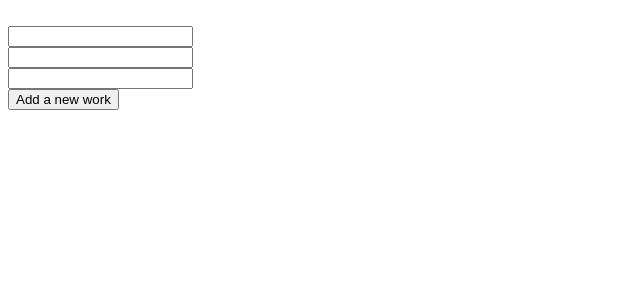
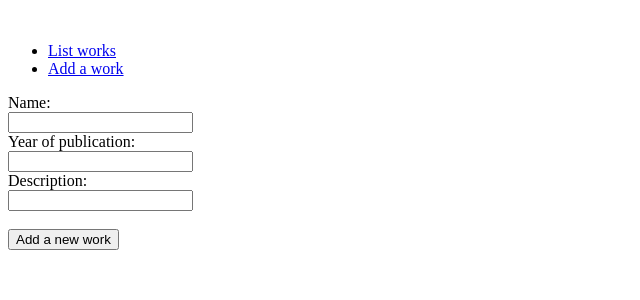
Before and after one commit to Viannaiv/My-Bookself, a Flask app: page /works/new/ in a window 1280 px wide. Shown: the top 300 px of the page, without its empty margins (0-640 px from the left). Run offline with Flask 2, Linux system fonts and the light colour scheme.

Commit message:
added links to other pages in layout.html and added a functionality for modifying work descriptions

```diff
--- a/application/templates/layout.html
+++ b/application/templates/layout.html
@@ -6,9 +6,14 @@
     </head>
 
     <body>
+      <ul>
+        <li><a href="{{ url_for('works_index') }}">List works</a></li>
+        <li><a href="{{ url_for('works_form') }}">Add a work</a></li>
+      </ul>
+
       {% block body %}
       <p>
-	Tähän tuodaan sisältö muualta.
+	      Content.
       </p>
       {% endblock %}
     </body>
--- a/application/templates/works/list.html
+++ b/application/templates/works/list.html
@@ -12,6 +12,11 @@
       <td>{{ work.name }}</td>
       <td>{{ work.published }}</td>
       <td>{{ work.description }}</td>
+      <td>
+        <form method="POST" action="{{ url_for('work_reset_description', work_id=work.id) }}">
+          <input type="submit" value="Reset description"/>
+        </form>
+      </td>
     </tr>
     {% endfor %}
   </table>
--- a/application/templates/works/new.html
+++ b/application/templates/works/new.html
@@ -2,9 +2,12 @@
 
 {% block body %}
 <form method="POST" action="{{ url_for('works_create') }}">
+  <span>Name: </span><br/>
   <input type="text" name="name"/><br/>
+  <span>Year of publication: </span><br/>
   <input type="text" name="published"/><br/>
-  <input type="text" name="description"/><br/>
+  <span>Description: </span><br/>
+  <input type="text" name="description"/><br/><br/>
   <input type="submit" value="Add a new work"/>
 </form>
 {% endblock %}
--- a/application/works/views.py
+++ b/application/works/views.py
@@ -10,6 +10,17 @@ def works_index():
 def works_form():
     return render_template("works/new.html")
 
+# This is just a test functionality that will be edited so as
+# to be a bit more useful later. For now this is here just for learning purposes.
+@app.route("/works/<work_id>/", methods=["POST"])
+def work_reset_description(work_id):
+
+    w = Work.query.get(work_id)
+    w.description = "No description has been provided yet."
+    db.session().commit()
+
+    return redirect(url_for("works_index"))
+
 @app.route("/works/new/", methods=["POST"])
 def works_create():
     w = Work(request.form.get("name"), request.form.get("published"), request.form.get("description"))
```
